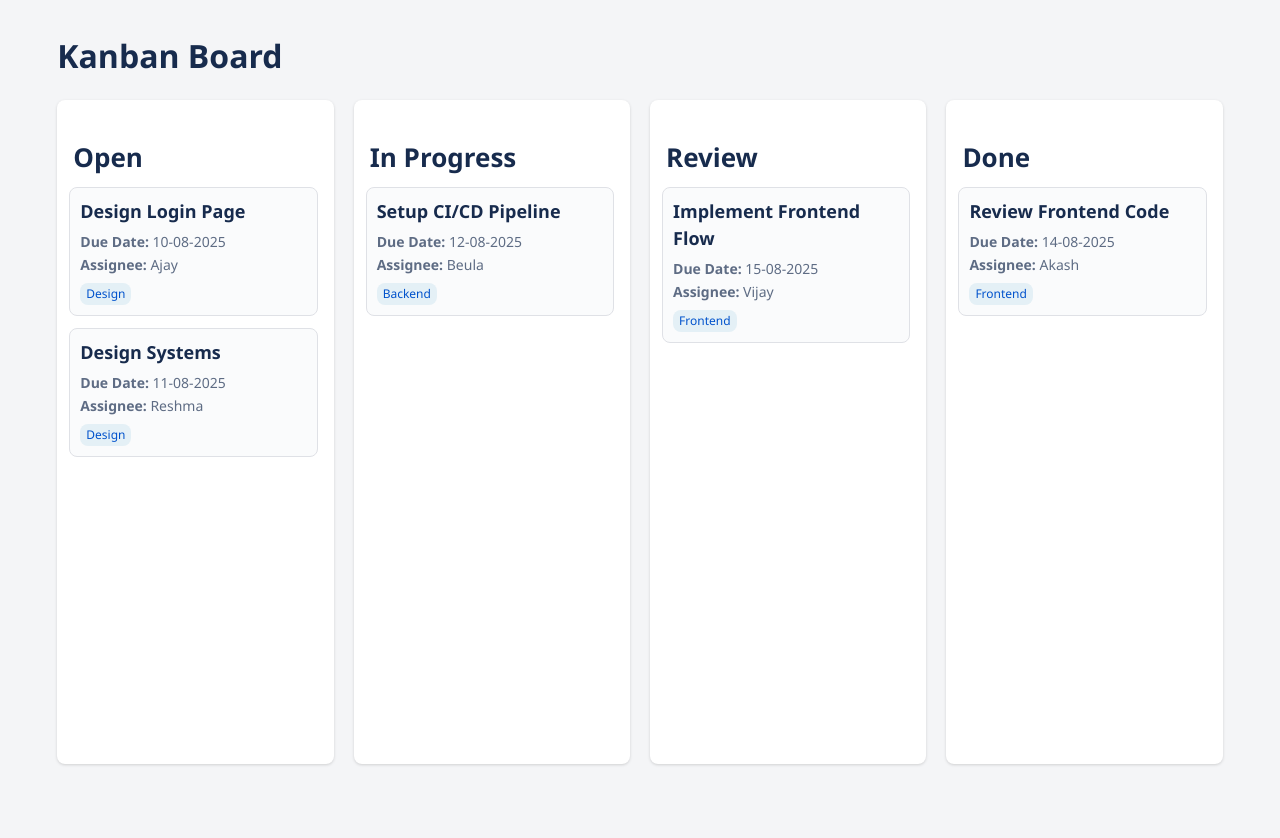
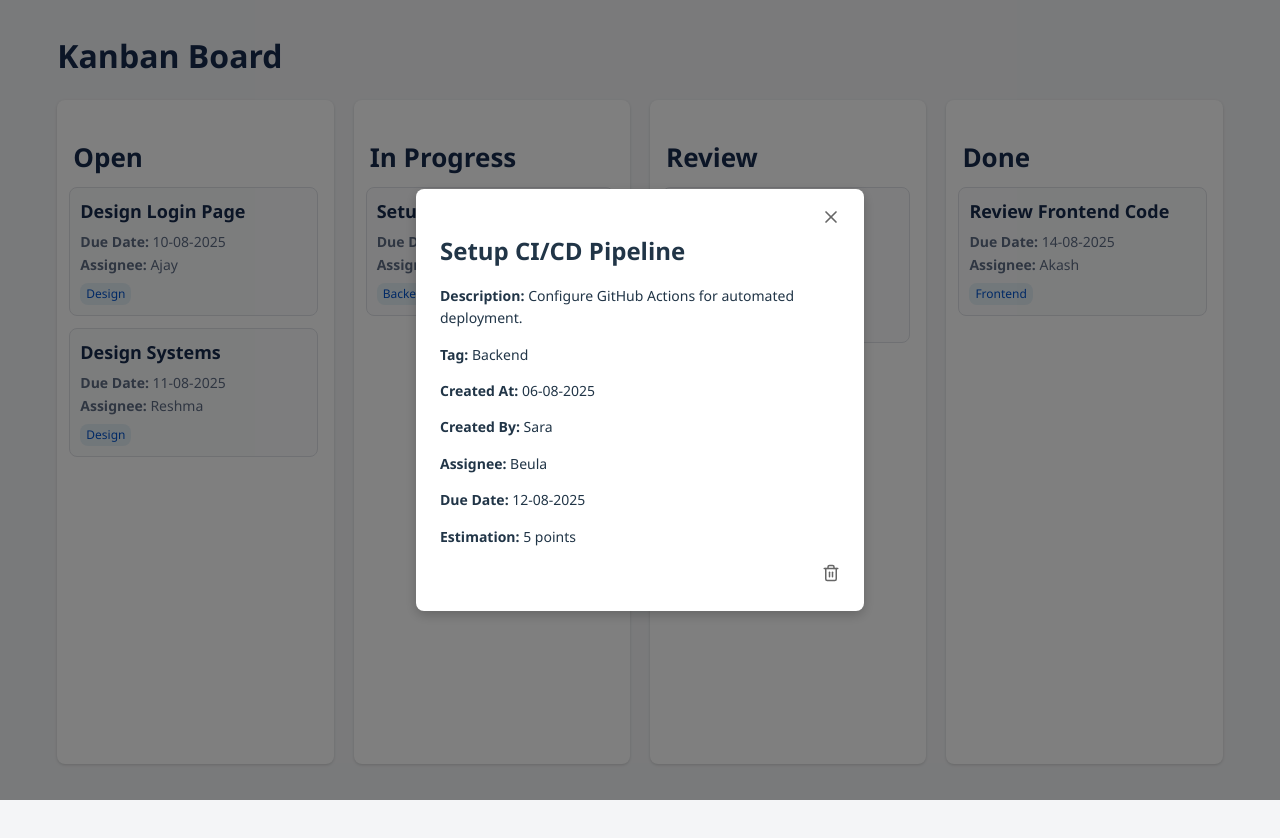
Before and after one commit to jobinijohnson07/kanban-react, a React (Vite) app: page / in a window 1280 px wide. Both pictures are taken after a click on the button 489 px from the left and 251 px from the top of the page. Shown: the top 838 px of the page. Built offline with nearby package versions, Linux system fonts and the light colour scheme.

Commit message:
card detail view completed

```diff
--- a/package.json
+++ b/package.json
@@ -10,6 +10,7 @@
     "preview": "vite preview"
   },
   "dependencies": {
+    "@atlaskit/icon": "^27.9.2",
     "@atlaskit/lozenge": "^13.0.5",
     "@atlaskit/page-header": "^12.1.1",
     "@atlaskit/smart-card": "^40.7.2",
@@ -17,6 +18,7 @@
     "@atlaskit/tokens": "^6.0.0",
     "@emotion/styled": "^11.14.1",
     "@hello-pangea/dnd": "^18.0.1",
+    "lucide-react": "^0.536.0",
     "react": "^18.2.0",
     "react-dom": "^18.2.0"
   },
--- a/src/App.css
+++ b/src/App.css
@@ -13,10 +13,10 @@ body {
 }
 
 .kanban-heading{
-    font-size: 32px;
-    font-weight: 600;
-    color: #172b4d;
-    padding-left: 20px;
+  font-size: 32px;
+  font-weight: 600;
+  color: #172b4d;
+  padding-left: 20px;
 }
 .column {
   flex: 1;
@@ -84,6 +84,74 @@ body {
   margin-top: 6px;
 }
 
+.title-content{
+  margin-bottom: unset;
+}
+
+.modal-overlay {
+  position: fixed;
+  top: 0; left: 0;
+  width: 100%; height: 100%;
+  background: rgba(0, 0, 0, 0.5);
+  display: flex;
+  justify-content: center;
+  align-items: center;
+  z-index: 1000;
+}
+
+.modal {
+  position: relative;
+  background: #fff;
+  padding: 1.5rem;
+  width: 400px;
+  border-radius: 8px;
+  box-shadow: 0 4px 12px rgba(0,0,0,0.2);
+}
+
+.modal-header {
+  display: flex;
+  justify-content: space-between;
+  align-items: center;
+  margin-bottom: 1rem;
+}
+
+.btn-close-icon {
+  position: absolute;
+  top: 8px;
+  right: 4px;
+  background: transparent;
+  border: none;
+  cursor: pointer;
+  color: #666;
+}
+
+.btn-close-icon:hover {
+  color: #000000;
+}
+
+.modal-content {
+  font-size: 14px;
+  line-height: 1.6;
+}
+
+.modal-actions {
+  margin-top: 1rem;
+  display: flex;
+  justify-content: flex-end;
+}
+
+.btn-delete-icon {
+  background: transparent;
+  border: none;
+  padding: unset;
+  color: #666;
+  cursor: pointer;
+}
+
+.btn-delete-icon:hover {
+  color: #000000;
+}
+
 
 #root {
   max-width: 1280px;
--- a/src/components/Board/Column.tsx
+++ b/src/components/Board/Column.tsx
@@ -1,14 +1,15 @@
 import React from 'react';
 import { Droppable } from '@hello-pangea/dnd';
-import TaskCard from './TaskCard.tsx';
+import TaskCard from './TaskCard';
 import type { Task, Status } from '../../types/task';
 
 interface ColumnProps {
   status: Status;
   tasks: Task[];
+  onCardClick: (task: Task) => void;
 }
 
-const Column: React.FC<ColumnProps> = ({ status, tasks }) => {
+const Column: React.FC<ColumnProps> = ({ status, tasks, onCardClick }) => {
   return (
     <div className="column">
       <h3>{status}</h3>
@@ -20,7 +21,12 @@ const Column: React.FC<ColumnProps> = ({ status, tasks }) => {
             {...provided.droppableProps}
           >
             {tasks.map((task, index) => (
-              <TaskCard key={task.id} task={task} index={index} />
+              <TaskCard
+                key={task.id}
+                task={task}
+                index={index}
+                onClick={onCardClick}
+              />
             ))}
             {provided.placeholder}
           </div>
--- a/src/components/Board/KanbanBoard.tsx
+++ b/src/components/Board/KanbanBoard.tsx
@@ -1,6 +1,7 @@
 import { useState } from 'react';
 import { DragDropContext, type DropResult } from '@hello-pangea/dnd';
-import Column from './Column.tsx';
+import Column from './Column';
+import TaskModal from './TaskModal';
 import { tasks as initialTasks } from '../../data/tasks';
 import type { Task, Status } from '../../types/task';
 
@@ -8,12 +9,11 @@ const statuses: Status[] = ['Open', 'In Progress', 'Review', 'Done'];
 
 const KanbanBoard = () => {
   const [tasks, setTasks] = useState<Task[]>(initialTasks);
+  const [selectedTask, setSelectedTask] = useState<Task | null>(null);
 
   const onDragEnd = (result: DropResult) => {
     const { destination, source, draggableId } = result;
-
-    if (!destination) return;
-    if (destination.droppableId === source.droppableId) return;
+    if (!destination || destination.droppableId === source.droppableId) return;
 
     setTasks(prev =>
       prev.map(task =>
@@ -22,6 +22,11 @@ const KanbanBoard = () => {
           : task
       )
     );
+  };
+
+  const handleDelete = (id: string) => {
+    setTasks(prev => prev.filter(task => task.id !== id));
+    setSelectedTask(null);
   };
 
   return (
@@ -34,12 +39,20 @@ const KanbanBoard = () => {
               key={status}
               status={status}
               tasks={tasks.filter(task => task.status === status)}
+              onCardClick={setSelectedTask}
             />
           ))}
         </DragDropContext>
       </div>
+
+      {selectedTask && (
+        <TaskModal
+          task={selectedTask}
+          onClose={() => setSelectedTask(null)}
+          onDelete={handleDelete}
+        />
+      )}
     </div>
-
   );
 };
 
--- a/src/components/Board/TaskCard.tsx
+++ b/src/components/Board/TaskCard.tsx
@@ -1,13 +1,14 @@
 import React from 'react';
 import { Draggable } from '@hello-pangea/dnd';
-import type { Task } from '../../types/task.ts';
+import type { Task } from '../../types/task';
 
 interface TaskCardProps {
   task: Task;
   index: number;
+  onClick: (task: Task) => void;
 }
 
-const TaskCard: React.FC<TaskCardProps> = ({ task, index }) => {
+const TaskCard: React.FC<TaskCardProps> = ({ task, index, onClick }) => {
   return (
     <Draggable draggableId={task.id} index={index}>
       {(provided) => (
@@ -16,6 +17,7 @@ const TaskCard: React.FC<TaskCardProps> = ({ task, index }) => {
           ref={provided.innerRef}
           {...provided.draggableProps}
           {...provided.dragHandleProps}
+          onClick={() => onClick(task)}
         >
           <h4>{task.title}</h4>
           <p><strong>Due Date:</strong> {task.dueDate}</p>
--- /dev/null
+++ b/src/components/Board/TaskModal.tsx
@@ -0,0 +1,43 @@
+import React from 'react';
+import type { Task } from '../../types/task';
+import { X, Trash2 } from 'lucide-react';
+
+interface TaskModalProps {
+  task: Task;
+  onClose: () => void;
+  onDelete: (id: string) => void;
+}
+
+const TaskModal: React.FC<TaskModalProps> = ({ task, onClose, onDelete }) => {
+  return (
+    <div className="modal-overlay">
+      <div className="modal">
+        <button onClick={onClose} className="btn-close-icon" aria-label="Close">
+          <X size={20} />
+        </button>
+
+        <div className="modal-header">
+          <h2 className="title-content">{task.title}</h2>
+        </div>
+
+        <div className="modal-content">
+          <p><strong>Description:</strong> {task.description || 'No description provided.'}</p>
+          <p><strong>Tag:</strong> {task.tag}</p>
+          <p><strong>Created At:</strong> {task.createdAt}</p>
+          <p><strong>Created By:</strong> {task.createdBy}</p>
+          <p><strong>Assignee:</strong> {task.assignee}</p>
+          <p><strong>Due Date:</strong> {task.dueDate}</p>
+          <p><strong>Estimation:</strong> {task.estimation || 'N/A'}</p>
+        </div>
+
+        <div className="modal-actions">
+          <button onClick={() => onDelete(task.id)} className="btn-delete-icon" aria-label="Delete Task">
+            <Trash2 size={18} />
+          </button>
+        </div>
+      </div>
+    </div>
+  );
+};
+
+export default TaskModal;
--- a/src/data/tasks.ts
+++ b/src/data/tasks.ts
@@ -8,6 +8,10 @@ export const tasks: Task[] = [
     dueDate: '10-08-2025',
     tag: 'Design',
     status: 'Open',
+    description: 'Design a responsive login page using Figma.',
+    createdAt: '05-08-2025',
+    createdBy: 'John',
+    estimation: '3 points',
   },
   {
     id: '2',
@@ -16,6 +20,10 @@ export const tasks: Task[] = [
     dueDate: '12-08-2025',
     tag: 'Backend',
     status: 'In Progress',
+    description: 'Configure GitHub Actions for automated deployment.',
+    createdAt: '06-08-2025',
+    createdBy: 'Sara',
+    estimation: '5 points',
   },
   {
     id: '3',
@@ -24,6 +32,10 @@ export const tasks: Task[] = [
     dueDate: '15-08-2025',
     tag: 'Frontend',
     status: 'Review',
+    description: 'Complete the given UI Screens.',
+    createdAt: '08-08-2025',
+    createdBy: 'Sweetha',
+    estimation: '4 points',
   },
   {
     id: '4',
@@ -32,6 +44,10 @@ export const tasks: Task[] = [
     dueDate: '14-08-2025',
     tag: 'Frontend',
     status: 'Done',
+    description: 'Review the frontend implementation for logic and UI consistency.',
+    createdAt: '07-08-2025',
+    createdBy: 'Reena',
+    estimation: '8 points',
   },
   {
     id: '5',
@@ -40,5 +56,9 @@ export const tasks: Task[] = [
     dueDate: '11-08-2025',
     tag: 'Design',
     status: 'Open',
+    description: 'Create Wireframes for the design flow.',
+    createdAt: '07-08-2025',
+    createdBy: 'Rahul',
+    estimation: '5 points',
   },
 ];
--- a/src/types/task.ts
+++ b/src/types/task.ts
@@ -7,4 +7,8 @@ export interface Task {
   dueDate: string;
   tag: string;
   status: Status;
+  description?: string;
+  createdAt?: string;
+  createdBy?: string;
+  estimation?: string;
 }
```
Also changed, not shown: 1 other file (tests, documents, lock files or other folders). Lines whose indentation alone changed are shown as unchanged.
